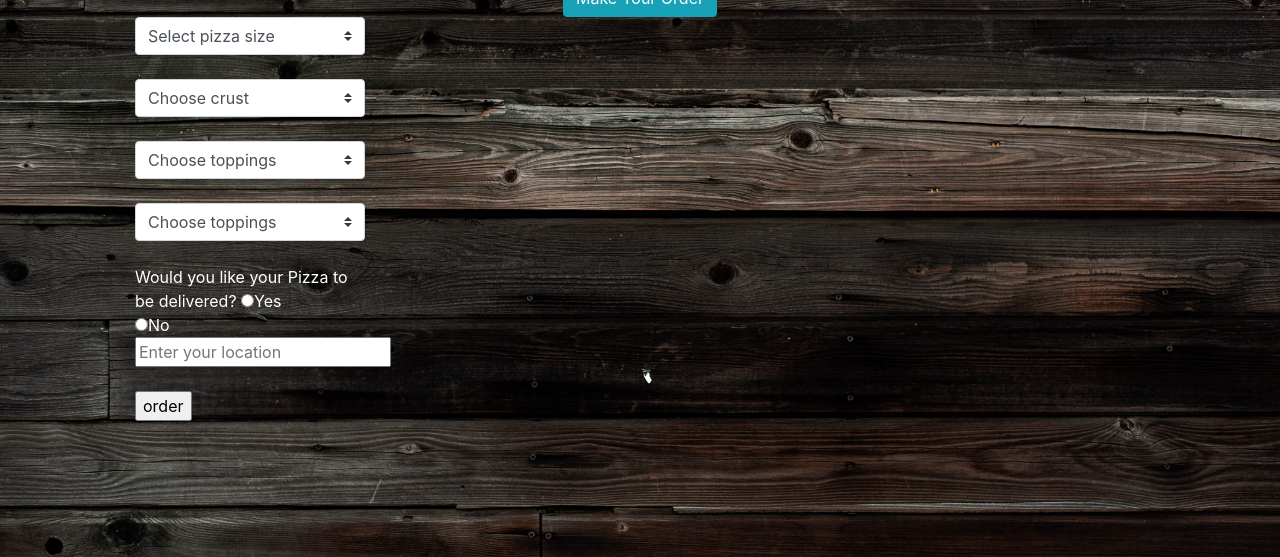
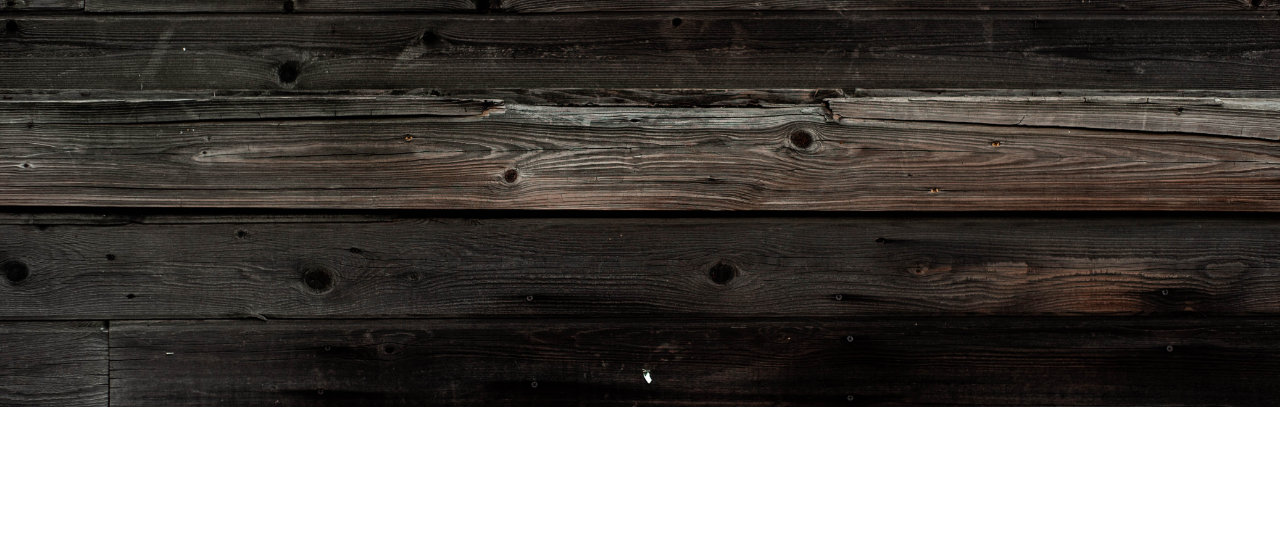
Before and after one commit to AndyOmondi17/pizzA, a plain HTML site: page index.html in a window 1280 px wide. Shown: the part 349-906 px from the top of the page. After the commit the page ends 800 px from the top, so only its background shows below. Drawn offline with Linux system fonts and the light colour scheme.

Commit message:
hide form

```diff
--- a/Css/styles.css
+++ b/Css/styles.css
@@ -3,10 +3,13 @@
   width: 80px;
 }
 #section1{
-  padding: 120px;
-  height: 800px;
+  padding: 100px;
+  height: 650px;
   color: white;
   background: url(../images/mitchell-griest-ARBBUlj-6Es-unsplash.jpg)no-repeat;
   background-size: cover;
 
 }
+.form_{
+  display: none;
+}
--- a/index.html
+++ b/index.html
@@ -67,7 +67,7 @@
                     <input type="radio" name="delivery" value="no">No<br>
                     <input type="text" name="" value="" placeholder="Enter your location" required>
                     <br><br>
-                    <input type="submit" name="" value="order">
+                    <input type="submit" name="" value="order" class="bt btn-primary">
 
                   </form>
 
```
